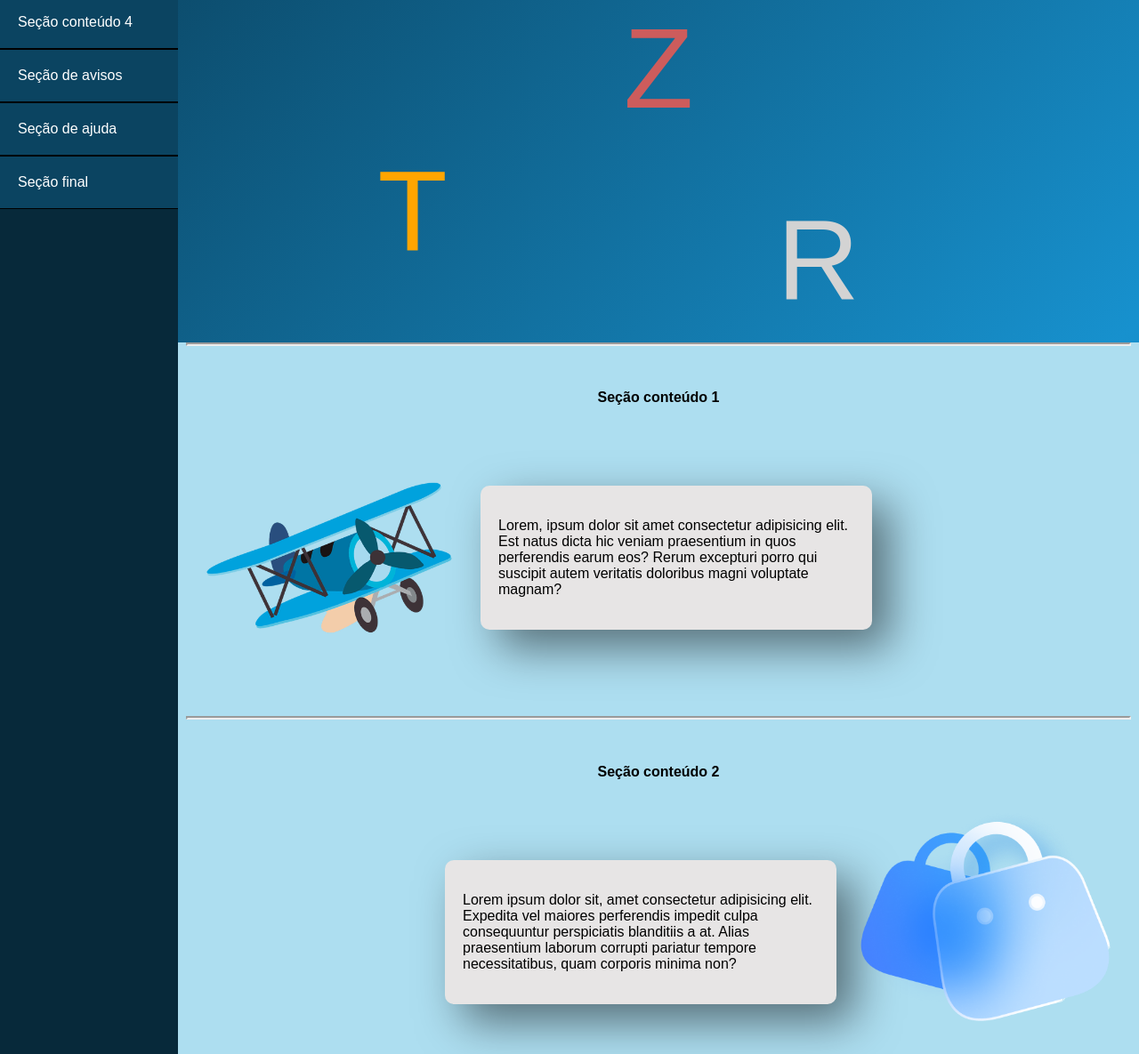
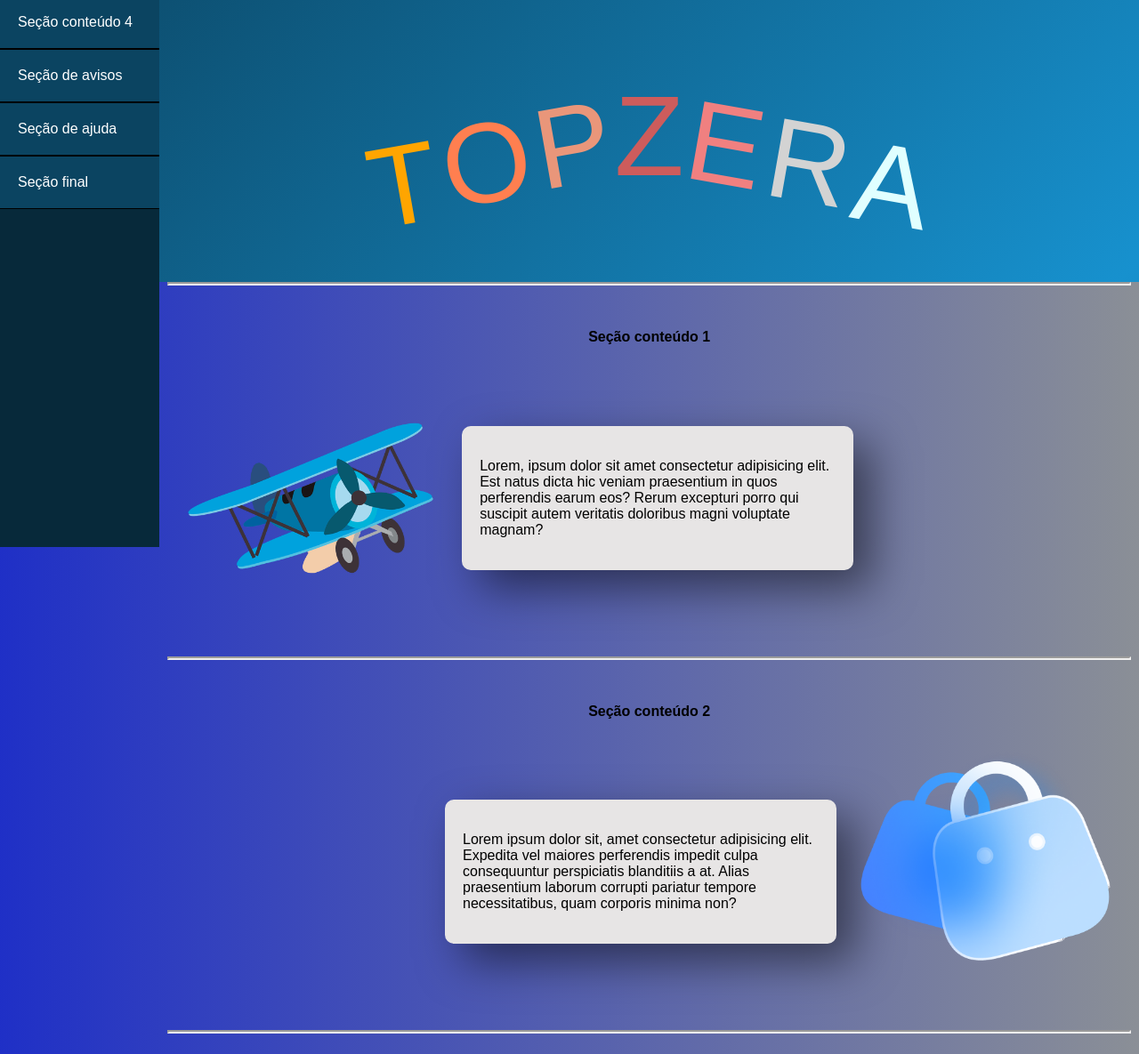
Before and after one commit to ClaytonMatos84/animations, a plain HTML site: page index.html in a window 1280 px wide. Shown: the part 253-1438 px from the top of the page at 89% size. Drawn offline with nearby package versions, Linux system fonts and the light colour scheme.

Commit message:
[master] ajustes css box6: organizando pastas

```diff
--- a/style.css
+++ b/css/style.css
@@ -361,16 +361,20 @@ main.cards section.card.about {
 
 /* box6 */
 .box6 {
-    background: #23a5d55e;
+    position: absolute;
+    background: linear-gradient(to right, #0d1fc2ec, #010b1b75);
     width: 100%;
 }
 
 .conteudo-header {
     display: flex;
     justify-content: center;
+    position: fixed;
+    width: 100%;
     background: #000;
     color: #ffffff;
     padding: 0;
+    z-index: 2;
 }
 
 .conteudo-pagina {
@@ -378,9 +382,12 @@ main.cards section.card.about {
 }
 
 .conteudo-menu {
-    min-width: 200px;
-    flex-grow: 1;
+    position: fixed;
+    top: 68px;
+    width: 14%;
+    height: 100%;
     background: #07293a;
+    z-index: 2;
 }
 
 .conteudo-menu ul {
@@ -410,8 +417,10 @@ main.cards section.card.about {
 }
 
 .conteudos {
-    flex-grow: 3;
+    position: relative;
     overflow: hidden;
+    width: 86%;
+    margin-left: 14%;
 }
 
 .conteudo-principal {
@@ -445,8 +454,41 @@ main.cards section.card.about {
 .texto-principal {
     display: inline-block;
     font-size: 8em;
+}
 
-    animation: moveText 1.8s cubic-bezier(0.245, 0.325, 0.51, 1.305) infinite;
+.texto-principal1 {
+    color: orange;
+    transform: rotate(-10deg);
+}
+
+.texto-principal2 {
+    color: coral;
+    transform: translateY(-25px) rotate(-10deg);
+}
+
+.texto-principal3 {
+    color: darksalmon;
+    transform: translateY(-45px) rotate(-10deg);
+}
+
+.texto-principal4 {
+    color: indianred;
+    transform: translateY(-55px);
+}
+
+.texto-principal5 {
+    color: lightcoral;
+    transform: translateY(-45px) rotate(10deg);
+}
+
+.texto-principal6 {
+    color: lightgrey;
+    transform: translateY(-25px) rotate(10deg);
+}
+
+.texto-principal7 {
+    color: lightcyan;
+    transform: rotate(10deg);
 }
 
 @keyframes moveText {
@@ -465,40 +507,6 @@ main.cards section.card.about {
     80% {
         transform: translateY(0px);
     }
-}
-
-.texto-principal1 {
-    color: orange;
-}
-
-.texto-principal2 {
-    color: coral;
-    animation-delay: 0.6s;
-}
-
-.texto-principal3 {
-    color: darksalmon;
-    animation-delay: 0.7s;
-}
-
-.texto-principal4 {
-    color: indianred;
-    animation-delay: 0.5s;
-}
-
-.texto-principal5 {
-    color: lightcoral;
-    animation-delay: 0.8s;
-}
-
-.texto-principal6 {
-    color: lightgrey;
-    animation-delay: 0.3s;
-}
-
-.texto-principal7 {
-    color: lightcyan;
-    animation-delay: 0.8s;
 }
 
 .conteudo-1,
@@ -726,6 +734,8 @@ main.cards section.card.about {
 .conteudo-footer {
     display: flex;
     justify-content: center;
+    width: 86%;
+    margin-left: 14%;
     background: #000;
     color: #ffffff;
     padding: 0;
@@ -815,6 +825,12 @@ main.cards section.card.about {
 
     .conteudo-menu {
         display: none;
+    }
+
+    .conteudos,
+    .conteudo-footer {
+        width: 100%;
+        margin-left: 0%;
     }
 }
 
--- a/index.html
+++ b/index.html
@@ -5,12 +5,12 @@
     <meta http-equiv="X-UA-Compatible" content="IE=edge">
     <meta name="viewport" content="width=device-width, initial-scale=1.0">
     <title>Teste</title>
-    <link rel="stylesheet" href="./style.css">
+    <link rel="stylesheet" href="./css/style.css">
     <link
         rel="stylesheet"
         href="https://cdnjs.cloudflare.com/ajax/libs/animate.css/4.1.1/animate.min.css"
     />
-    <script src="./index.js" async></script>
+    <script src="./js/index.js" async></script>
 </head>
 <body>
     <!-- <div class="box">
--- a/index.js
+++ b/js/index.js
@@ -13,8 +13,8 @@ function init() {
             element.style[property] = '0';
         } else if (element.style[property] != '-800px' &&
             element.getBoundingClientRect().bottom > 0 &&
-            ((element.getBoundingClientRect().bottom - (element.getBoundingClientRect().height + 140)) + element.getBoundingClientRect().height < 0 ||
-                element.getBoundingClientRect().bottom >= (window.innerHeight + element.getBoundingClientRect().height - 80))) {
+            ((element.getBoundingClientRect().bottom - (element.getBoundingClientRect().height + 260)) + element.getBoundingClientRect().height < 0 ||
+                element.getBoundingClientRect().bottom >= (window.innerHeight + element.getBoundingClientRect().height - 200))) {
             element.style[property] = '-800px';
         }
     }
@@ -33,7 +33,7 @@ function init() {
             imgHelper3.style.opacity = '0';
             imgHelper4.style.opacity = '1';
         } else if ((imgHelper1.style.opacity != 1 || imgHelper1.style.opacity == '') &&
-            (imgHelper1.getBoundingClientRect().top > 350 || imgHelper1.getBoundingClientRect().top <= 20)) {
+            (imgHelper1.getBoundingClientRect().top > 400 || imgHelper1.getBoundingClientRect().top <= 50)) {
             imgHelper1.style.opacity = '1';
             imgHelper2.style.opacity = '0';
 
@@ -42,17 +42,22 @@ function init() {
         }
     }
 
-
-    window.addEventListener('scroll', () => {
+    function executeAnimations() {
         arrayElements.forEach((element, index) => {
             moveContent(element, index);
         });
 
         hiddenHelperImg();
+    }
+
+
+    window.addEventListener('scroll', () => {
+        executeAnimations();
     });
 
     const actualYear = document.getElementById('anoAtual');
     if (actualYear) actualYear.textContent = new Date().getFullYear();
+    executeAnimations();
 }
 
 window.addEventListener('load', this.init);
```
